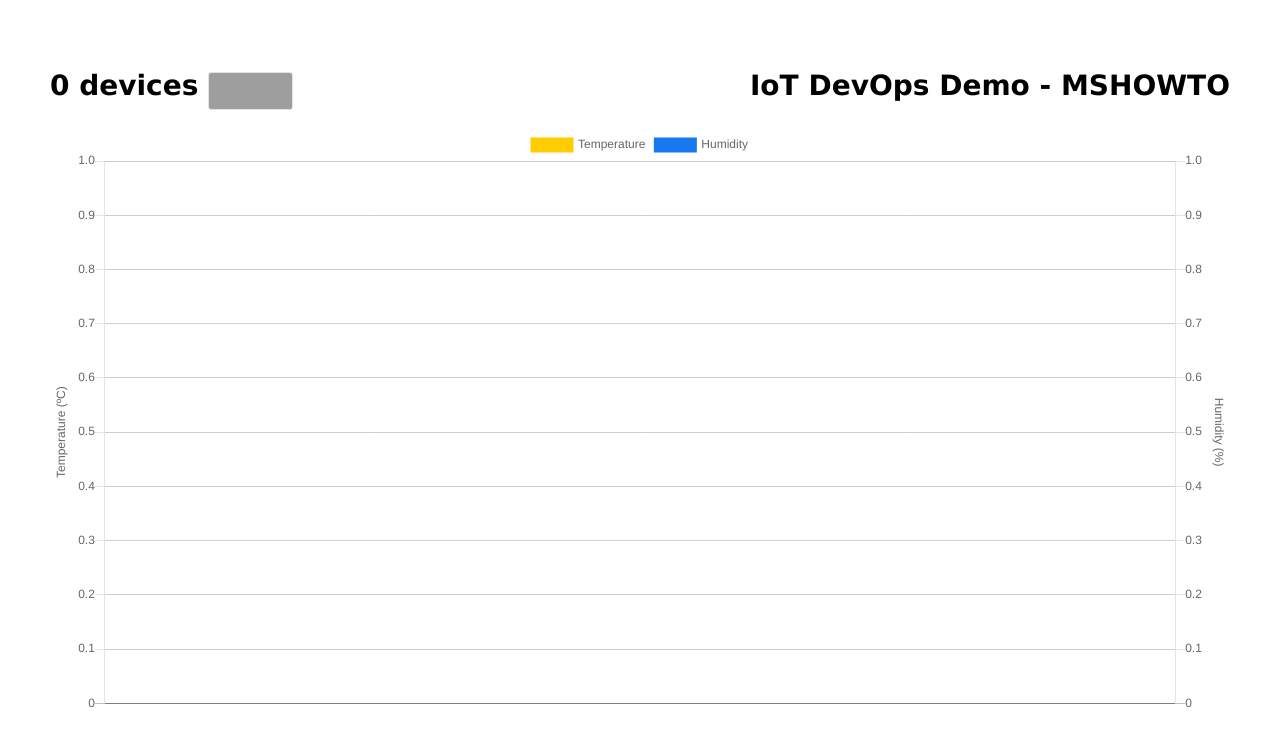
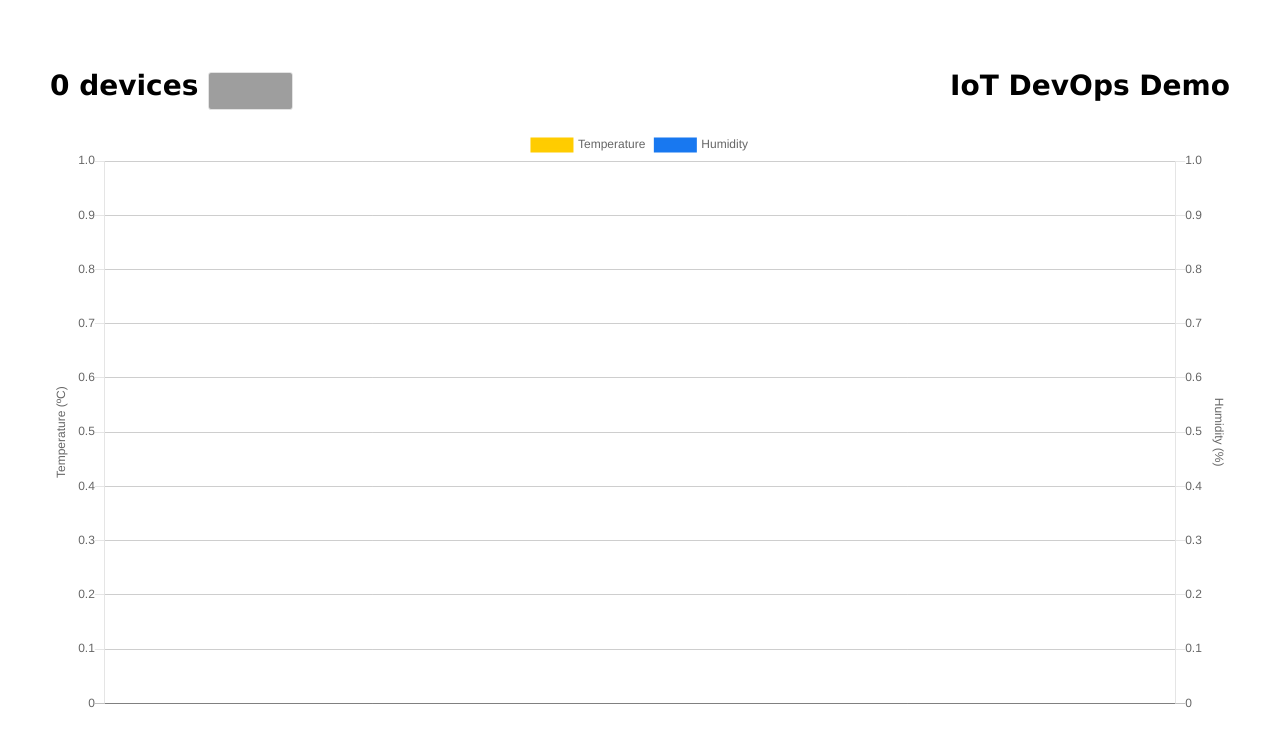
Before and after one commit to pjgpetecodes/iotdevopswebapp, a website: page public/index.html in a window 1280 px wide. Drawn offline with nearby package versions, Linux system fonts and the light colour scheme; grey boxes are pictures that could not be loaded.

Commit message:
Change Name 1

```diff
--- a/public/index.html
+++ b/public/index.html
@@ -20,7 +20,7 @@
             <span id="deviceCount">0 devices</span>
             <select id="listOfDevices" class="select_box"></select>
         </span>
-        <span>IoT DevOps Demo - MSHOWTO</span>
+        <span>IoT DevOps Demo</span>
     </h1>
     <div>
         <canvas id="iotChart"></canvas>
```
